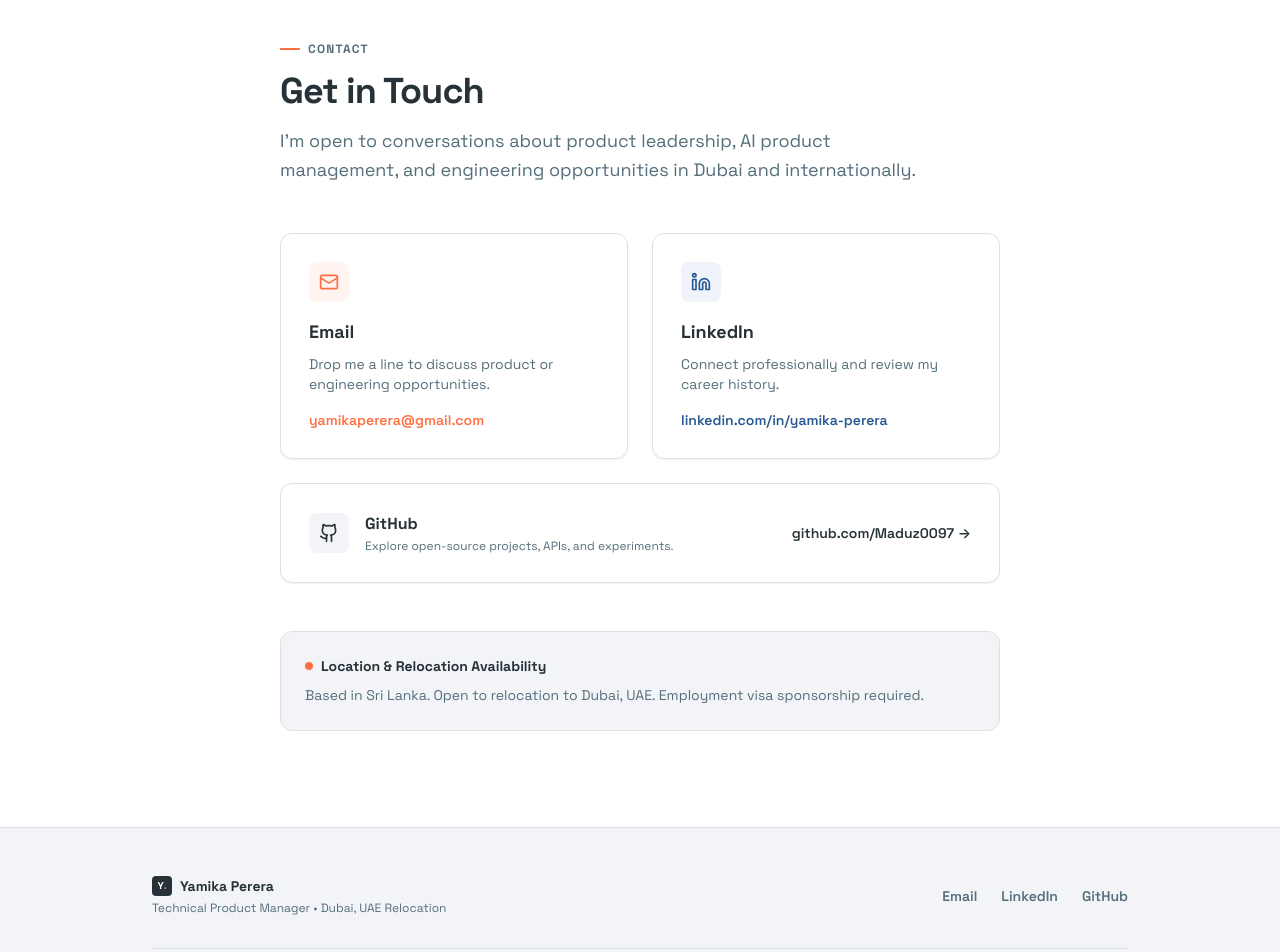
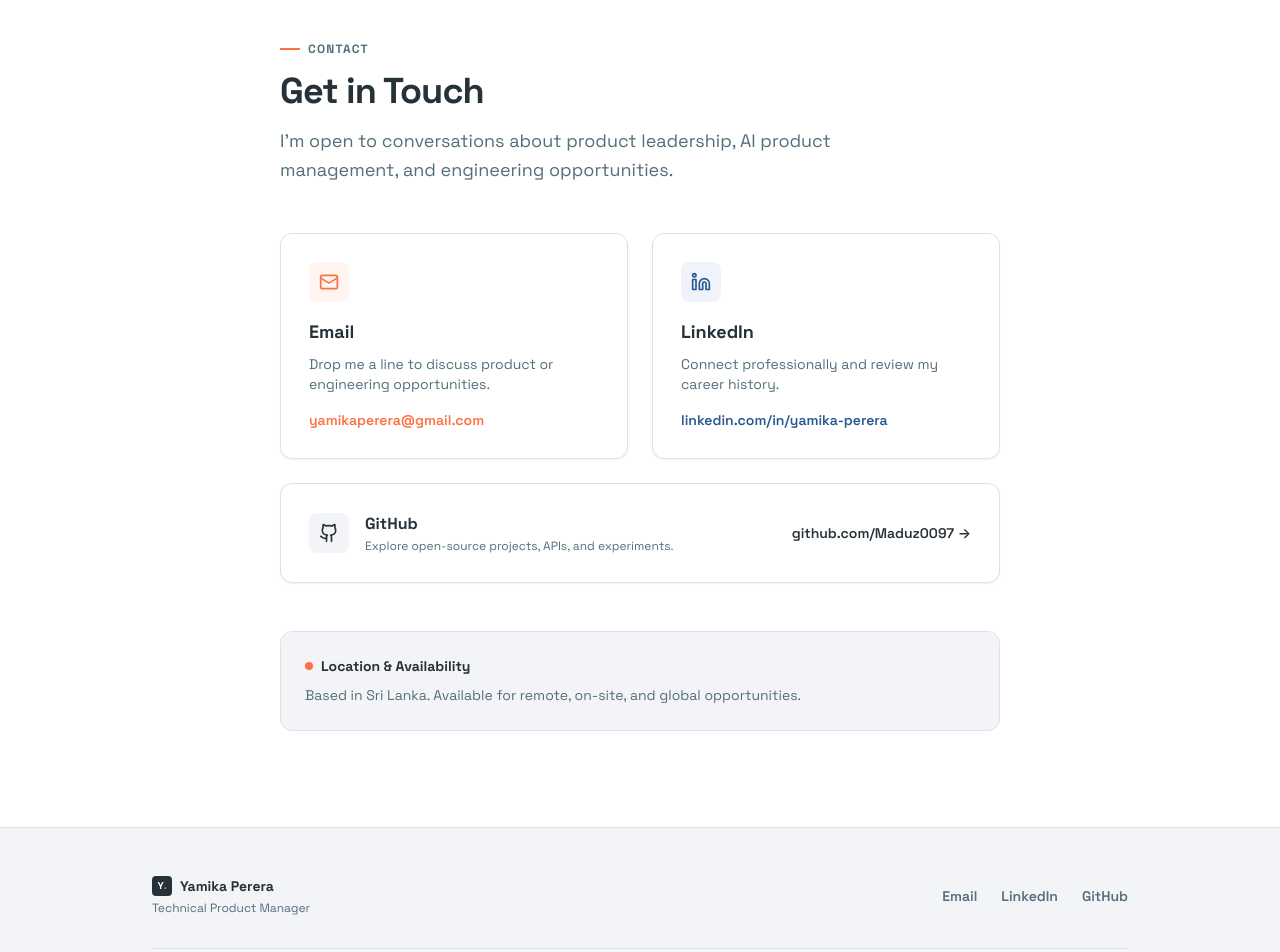
Before and after one commit to Maduz0097/yamika_perera_portfolio, a Next.js app in the folder yamika-portfolio/: page /contact in a window 1280 px wide. Shown: the part 120-1072 px from the top of the page. Built offline with nearby package versions, Linux system fonts and the light colour scheme.

Commit message:
Remove Dubai relocation and visa sponsorship references across all pages and profiles

```diff
--- a/yamika-portfolio/src/app/about/page.tsx
+++ b/yamika-portfolio/src/app/about/page.tsx
@@ -57,12 +57,11 @@ export default function AboutPage() {
             <div className="flex items-center gap-2 mb-1">
               <span className="w-2 h-2 rounded-full bg-[#ff7043]" />
               <h3 className="text-sm font-bold text-[#263238]">
-                Location & Availability
+                Location
               </h3>
             </div>
             <p className="text-sm text-[#546e7a] leading-relaxed">
-              Based in {profile.location}. Open to relocation to Dubai, UAE.
-              Requires UAE employment visa sponsorship.
+              Based in {profile.location}. Available for remote and global opportunities.
             </p>
           </div>
 
--- a/yamika-portfolio/src/app/contact/page.tsx
+++ b/yamika-portfolio/src/app/contact/page.tsx
@@ -16,7 +16,7 @@ export default function ContactPage() {
         <SectionHeading
           eyebrow="CONTACT"
           title="Get in Touch"
-          subtitle="I'm open to conversations about product leadership, AI product management, and engineering opportunities in Dubai and internationally."
+          subtitle="I'm open to conversations about product leadership, AI product management, and engineering opportunities."
         />
 
         <div className="grid md:grid-cols-2 gap-6">
@@ -95,12 +95,11 @@ export default function ContactPage() {
           <div className="flex items-center gap-2 mb-2">
             <span className="w-2 h-2 rounded-full bg-[#ff7043]" />
             <h3 className="text-sm font-bold text-[#263238]">
-              Location & Relocation Availability
+              Location & Availability
             </h3>
           </div>
           <p className="text-sm text-[#546e7a] leading-relaxed">
-            Based in {profile.location}. Open to relocation to Dubai, UAE.
-            Employment visa sponsorship required.
+            Based in {profile.location}. Available for remote, on-site, and global opportunities.
           </p>
         </div>
       </div>
--- a/yamika-portfolio/src/app/resume/page.tsx
+++ b/yamika-portfolio/src/app/resume/page.tsx
@@ -28,15 +28,15 @@ export default function ResumePage() {
             </h1>
             <p className="text-lg font-semibold text-[#ff7043] mt-1">{profile.title}</p>
             <p className="text-sm text-[#546e7a] mt-1">
-              {profile.location} • Open to relocation to Dubai, UAE
+              Based in {profile.location}
             </p>
           </div>
           <div className="flex gap-2">
             <Button href={`mailto:${profile.email}`} external variant="primary">
-              Email
+              Email Me
             </Button>
             <Button href={profile.linkedin} external variant="secondary">
-              LinkedIn
+              LinkedIn Profile
             </Button>
           </div>
         </div>
--- a/yamika-portfolio/src/components/layout/Footer.tsx
+++ b/yamika-portfolio/src/components/layout/Footer.tsx
@@ -14,7 +14,7 @@ export default function Footer() {
                 {profile.name}
               </p>
             </div>
-            <p className="text-xs text-[#546e7a] mt-1">{profile.title} • Dubai, UAE Relocation</p>
+            <p className="text-xs text-[#546e7a] mt-1">{profile.title}</p>
           </div>
           <div className="flex items-center gap-6 text-sm font-semibold text-[#546e7a]">
             <a
--- a/yamika-portfolio/src/components/sections/ContactCTA.tsx
+++ b/yamika-portfolio/src/components/sections/ContactCTA.tsx
@@ -22,14 +22,8 @@ export default function ContactCTA() {
 
           <p className="mt-4 text-base md:text-lg text-[#d0dce5] max-w-xl mx-auto leading-relaxed">
             I&apos;m open to conversations about product leadership, AI product
-            management, and engineering leadership — particularly opportunities
-            in Dubai, UAE.
+            management, and engineering leadership.
           </p>
-
-          <div className="mt-6 inline-flex items-center gap-2 px-3.5 py-1.5 text-xs font-semibold text-white bg-[#ffffff14] border border-[#ffffff28] rounded-full">
-            <span className="w-2 h-2 rounded-full bg-[#ff7043]" />
-            <span>Open to relocation to Dubai • UAE employment visa sponsorship required</span>
-          </div>
 
           {/* Clean solid buttons - NO gradient outlines! */}
           <div className="mt-8 flex flex-wrap justify-center gap-4">
--- a/yamika-portfolio/src/components/sections/Hero.tsx
+++ b/yamika-portfolio/src/components/sections/Hero.tsx
@@ -9,7 +9,7 @@ export default function Hero() {
         <div className="flex items-center gap-2 mb-6">
           <span className="w-5 h-[2px] bg-[#ff7043] inline-block" />
           <span className="text-xs font-bold tracking-widest uppercase text-[#546e7a]">
-            Technical Product Manager • Open to Dubai, UAE
+            Technical Product Manager
           </span>
         </div>
 
@@ -69,7 +69,7 @@ export default function Hero() {
               Flo Recruiter AI
             </span>
             <span className="px-3 py-1 text-xs font-semibold rounded bg-[#ff704318] border border-[#ff704344] text-[#d84315]">
-              Dubai Relocation Ready
+              Available for Opportunities
             </span>
           </div>
         </div>
--- a/yamika-portfolio/src/content/profile.ts
+++ b/yamika-portfolio/src/content/profile.ts
@@ -6,8 +6,6 @@ export const profile = {
   summary:
     "Technical Product Manager with hands-on engineering experience, leading 12+ engineers across field services, recruitment technology, and healthcare. I bridge business strategy with technical execution to deliver AI-enabled products.",
   location: "Sri Lanka",
-  relocation: "Open to relocation to Dubai, UAE",
-  visaNote: "Requires UAE employment visa sponsorship",
   email: "yamikaperera@gmail.com",
   linkedin: "https://www.linkedin.com/in/yamika-perera/",
   github: "https://github.com/Maduz0097",
```
